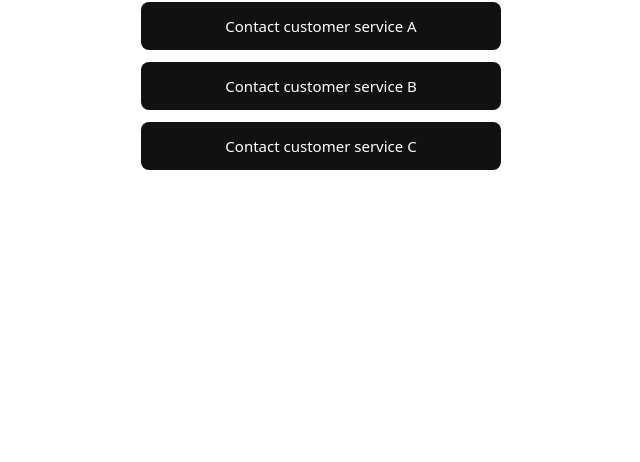
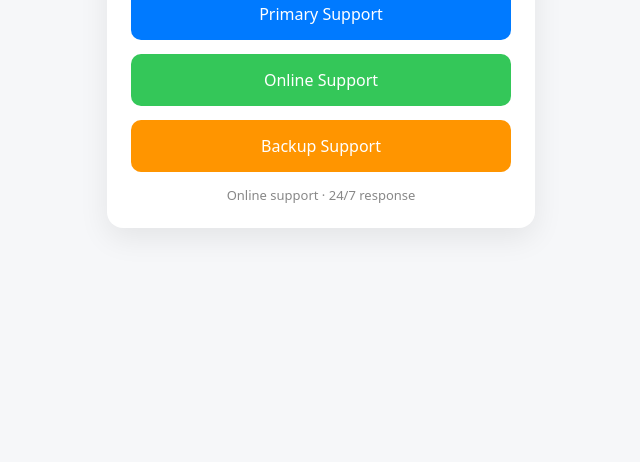
Before and after one commit to sz18197848-hue/-1, a plain HTML site: page index.html in a window 1280 px wide. Shown: the part 338-800 px from the top of the page, without its empty margins (319-959 px from the left). Drawn offline with Linux system fonts and the light colour scheme.

Commit message:
Update index.html

```diff
--- a/index.html
+++ b/index.html
@@ -4,55 +4,79 @@
   <meta charset="UTF-8">
   <meta name="viewport" content="width=device-width, initial-scale=1.0">
   <title>Contact Support</title>
+
   <style>
     body {
       margin: 0;
       font-family: system-ui, -apple-system, BlinkMacSystemFont;
-      background: #ffffff;
+      background: #f6f7f9;
       display: flex;
       justify-content: center;
       align-items: center;
-      height: 100vh;
+      min-height: 100vh;
     }
+
     .box {
       width: 100%;
-      max-width: 360px;
-      padding: 20px;
+      max-width: 380px;
+      padding: 24px;
+      background: #ffffff;
+      border-radius: 16px;
+      box-shadow: 0 10px 30px rgba(0, 0, 0, 0.08);
       text-align: center;
     }
+
     h1 {
-      font-size: 20px;
-      margin-bottom: 20px;
+      font-size: 22px;
+      margin-bottom: 24px;
     }
-    a {
+
+    .btn {
       display: block;
-      padding: 14px 0;
-      margin-bottom: 12px;
+      padding: 15px 0;
+      margin-bottom: 14px;
       text-decoration: none;
-      background: #111;
-      color: #fff;
-      border-radius: 8px;
-      font-size: 15px;
+      color: #ffffff;
+      border-radius: 10px;
+      font-size: 16px;
+      font-weight: 500;
+    }
+
+    .a { background: #007aff; }   /* Primary - 蓝色 */
+    .b { background: #34c759; }   /* Online - 绿色 */
+    .c { background: #ff9500; }   /* Backup - 橙色 */
+
+    .btn:active {
+      transform: scale(0.98);
+    }
+
+    .tip {
+      margin-top: 10px;
+      font-size: 13px;
+      color: #888888;
     }
   </style>
 </head>
+
 <body>
-
   <div class="box">
     <h1>Contact Support</h1>
 
-    <a href="https://t.me/JCWL668 " target="_blank">
-      Contact customer service A
+    <a class="btn a" href="https://t.me/JCWL668" target="_blank">
+      Primary Support
     </a >
 
-    <a href="https://t.me/JCWL668" target="_blank">
-      Contact customer service B
+    <a class="btn b" href="https://t.me/JCWL668" target="_blank">
+      Online Support
     </a >
 
-    <a href="https://t.me/JCWL668" target="_blank">
-      Contact customer service C
+    <a class="btn c" href="https://t.me/JCWL668" target="_blank">
+      Backup Support
     </a >
+
+    <div class="tip">
+      Online support · 24/7 response
+    </div>
   </div>
-
 </body>
 </html>
```
